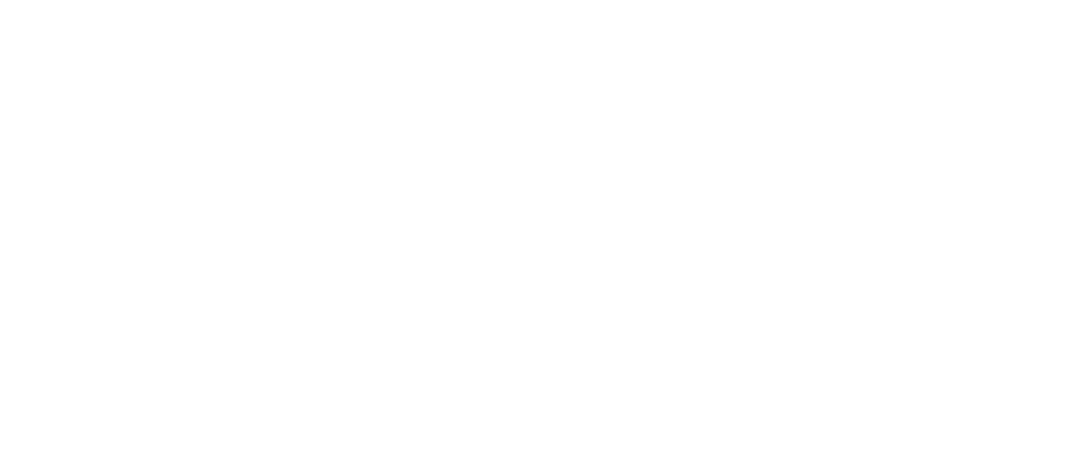
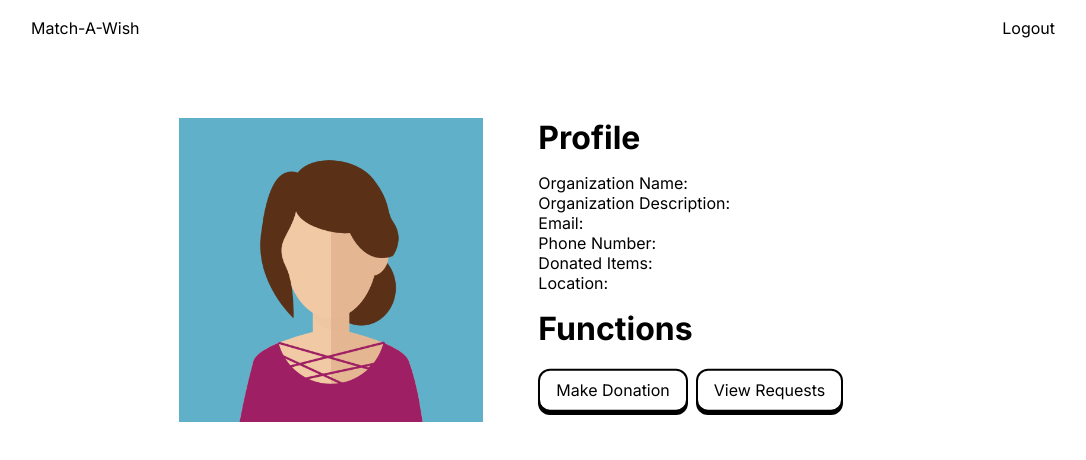
Before and after one commit to hannatonthat/McHacks-2025, a React (Create React App) app: page /donor in a window 1280 px wide. Shown: the top 460 px of the page, without its empty margins (97-1183 px from the left). Built offline with nearby package versions, Linux system fonts and the light colour scheme; no server answers.

Commit message:
donor/hospital users

```diff
--- a/src/Donor.css
+++ b/src/Donor.css
@@ -0,0 +1,41 @@
+.donor-background {
+    background-color: white;
+    justify-content: center;
+    align-items: center;
+}
+
+.container {
+    margin: 2% 20%;
+    display: flex;
+    gap: 2%;
+    height: auto;
+}
+
+.box {
+    padding: 20px;
+    text-align: left;
+    border-radius: 8px;
+    background-color: #ffffff;
+}
+
+.box.one {
+    flex: 1;
+}
+
+.box.two {
+    flex: 2;
+}
+
+.box.one img {
+    width: 19rem;
+    height: auto;
+    margin: 1rem 0;
+}
+
+button {
+    margin-top: 0.5rem;
+  }
+
+  h2 {
+    margin: 1rem 0;
+  }
--- a/src/Pages/Donor.js
+++ b/src/Pages/Donor.js
@@ -1,8 +1,72 @@
-import React from 'react'
-import '../Donor.css'
+import React, { useEffect, useState } from 'react';
+import axios from 'axios';
+import '../Donor.css';
 
 export default function Donor() {
+    const [profile, setProfile] = useState({});
+    const [loading, setLoading] = useState(true);
+
+    useEffect(() => {
+        const fetchProfile = async () => {
+            try {
+                const response = await axios.get('http://localhost:5000/api/donor/1');
+                setProfile(response.data);
+            } catch (error) {
+                console.error('Error fetching profile:', error);
+            } finally {
+                setLoading(false);
+            }
+        };
+
+        fetchProfile();
+    }, []);
+
     return (
-        <p></p>
-    )
+        <div className='donor-background'>
+            <nav>
+                <div className='logo'>
+                    <a href='/'>Match-A-Wish</a>
+                </div>
+                <div className='links'>
+                    <a href='/'>Logout</a>
+                </div>
+            </nav>
+            <div className='container'>
+                <div className='box one'>
+                    <img src='/images/user.png' alt='toys'></img>
+                </div>
+                <div className='box two'>
+                    <h2>Profile</h2>
+                    {loading ? (
+                        <p>Loading profile...</p>
+                        ) : (
+                        <div>
+                            <p><strong>Organization Name:</strong></p>
+    <p>{profile.org_name}</p>
+
+    <p><strong>Organization Description:</strong></p>
+    <p>{profile.org_description}</p>
+
+    <p><strong>Email:</strong></p>
+    <p>{profile.email}</p>
+
+    <p><strong>Phone Number:</strong></p>
+    <p>{profile.phone}</p>
+
+    <p><strong>Donated Items:</strong></p>
+    <p>{profile.donated_items?.join(', ')}</p>
+
+    <p><strong>Location:</strong></p>
+    <p>{profile.location}</p>
+                        </div>
+                    )}
+                    <h2>Functions</h2>
+                    <div className="buttons">
+                        <button><span class='button_top' onClick={() => window.location.href = '/makedonation'}>Make Donation</span></button>
+                        <button><span class='button_top' onClick={() => window.location.href = '/requests'}>View Requests</span></button>
+                    </div>
+                </div>
+            </div>
+        </div>
+    );
 }
--- a/src/Pages/Hospital.js
+++ b/src/Pages/Hospital.js
@@ -1,8 +1,80 @@
-import React from 'react'
-import '../Hospital.css'
+import React, { useEffect, useState } from 'react';
+import axios from 'axios';
+import '../Hospital.css';
 
 export default function Hospital() {
+    const [profile, setProfile] = useState({});
+    const [loading, setLoading] = useState(true);
+
+    useEffect(() => {
+        const fetchProfile = async () => {
+            try {
+                const response = await axios.get('http://localhost:5000/api/hospital/1'); // Updated API endpoint
+                setProfile(response.data);
+            } catch (error) {
+                console.error('Error fetching profile:', error);
+            } finally {
+                setLoading(false);
+            }
+        };
+
+        fetchProfile();
+    }, []);
+
     return (
-        <p></p>
-    )
+        <div className='donor-background'>
+            <nav>
+                <div className='logo'>
+                    <a href='/'>Match-A-Wish</a>
+                </div>
+                <div className='links'>
+                    <a href='/'>Logout</a>
+                </div>
+            </nav>
+            <div className='container'>
+                <div className='box one'>
+                    <img src='/images/user.png' alt='hospital'></img>
+                </div>
+                <div className='box two'>
+                    <h2>Profile</h2>
+                    {loading ? (
+                        <p>Loading profile...</p>
+                    ) : (
+                        <div>
+                            <p><strong>Hospital Name:</strong></p>
+                            <p>{profile.name}</p>
+
+                            <p><strong>Location:</strong></p>
+                            <p>{profile.location}</p>
+
+                            <p><strong>Email:</strong></p>
+                            <p>{profile.email}</p>
+
+                            <p><strong>Phone Number:</strong></p>
+                            <p>{profile.phone}</p>
+                        </div>
+                    )}
+                    <h2>Functions</h2>
+                    <div className="buttons">
+                    <button>
+                            <span
+                                className="button_top"
+                                onClick={() => window.location.href = '/checkinventory'}
+                            >
+                                Check Inventory
+                            </span>
+                        </button>
+                        <button>
+                            <span
+                                className="button_top"
+                                onClick={() => window.location.href = '/requestdonation'}
+                            >
+                                Request Donation
+                            </span>
+                        </button>
+                    </div>
+                </div>
+            </div>
+        </div>
+    );
 }
```
Also changed, not shown: public/images/boy.png (added), public/images/user.png (added).
